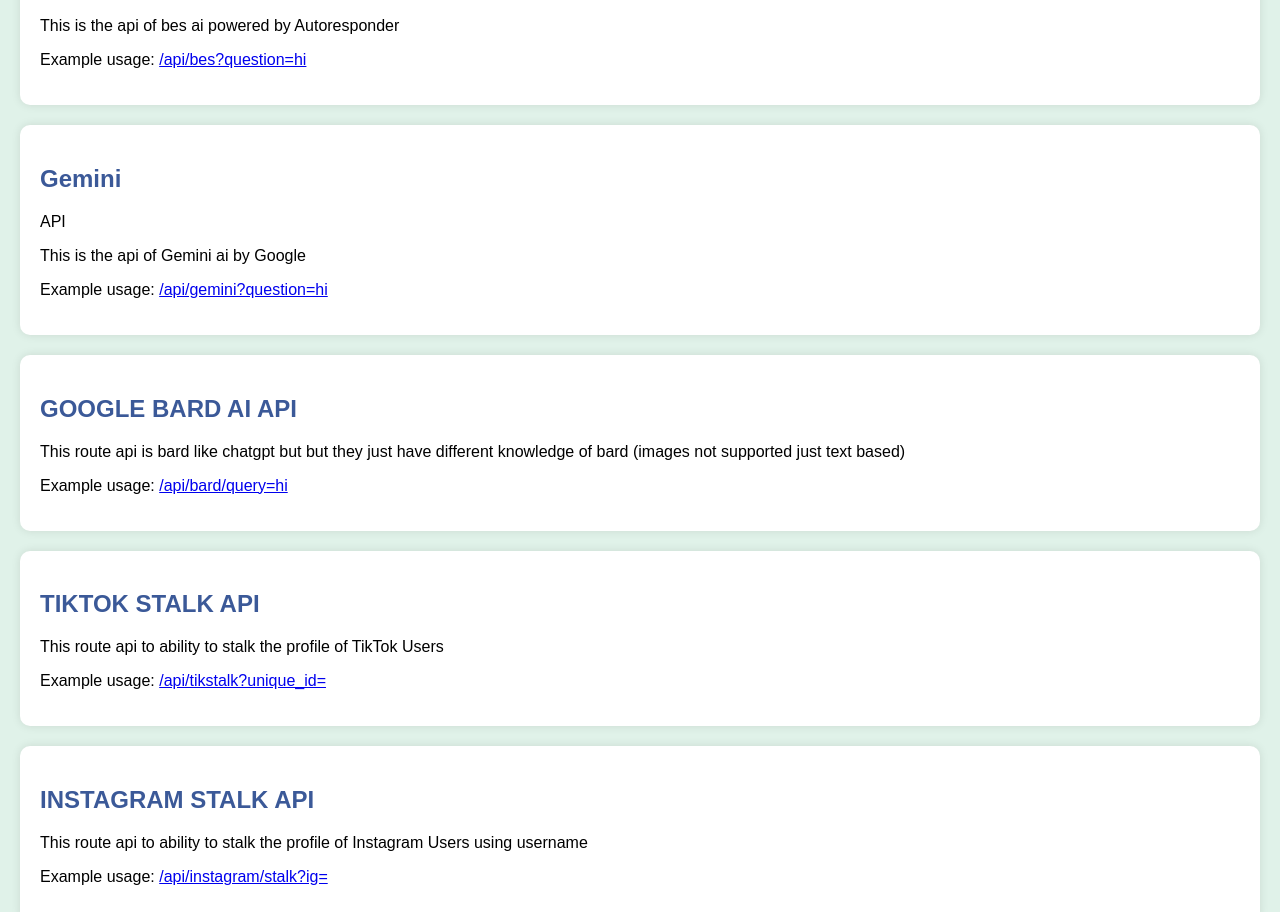
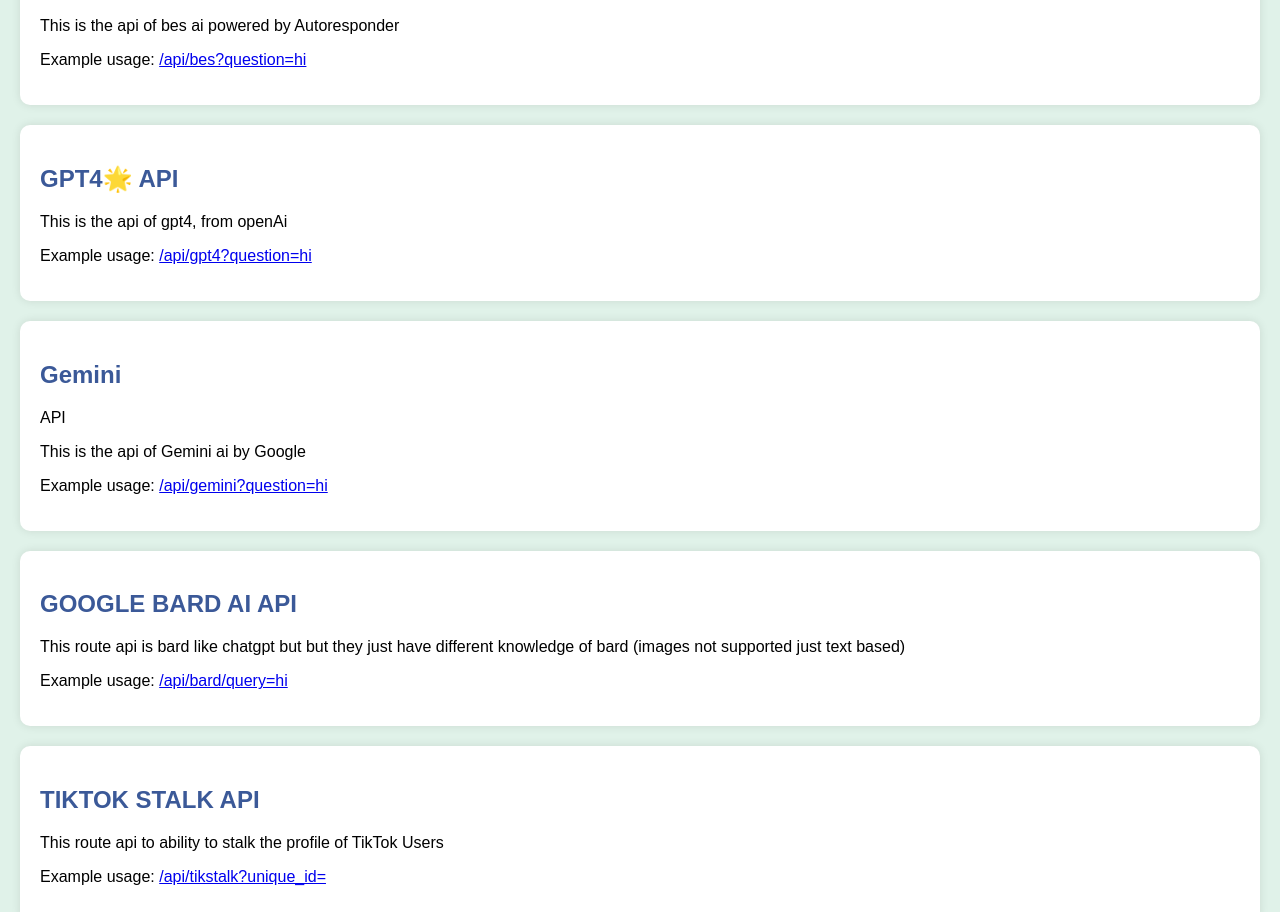
Before and after one commit to magallanes10/APIS, a website: page public/index.html in a window 1280 px wide. Shown: the part 974-1886 px from the top of the page. Drawn offline with Linux system fonts and the light colour scheme.

Commit message:
Update index.html

```diff
--- a/public/index.html
+++ b/public/index.html
@@ -85,6 +85,13 @@
     </div>
 
     <div class="endpoint-container">
+      <h2>GPT4🌟 API</h2>
+      <p>This is the api of gpt4, from openAi</p>
+      <p>Example usage: <a href="/api/gpt4?question=hi" target="_blank">/api/gpt4?question=hi</a></p>
+    </div>
+
+
+    <div class="endpoint-container">
       <h2>Gemini</h2> API</h2>
       <p>This is the api of Gemini ai by Google</p>
       <p>Example usage: <a href="/api/gemini?question=hi" target="_blank">/api/gemini?question=hi</a></p>
```
